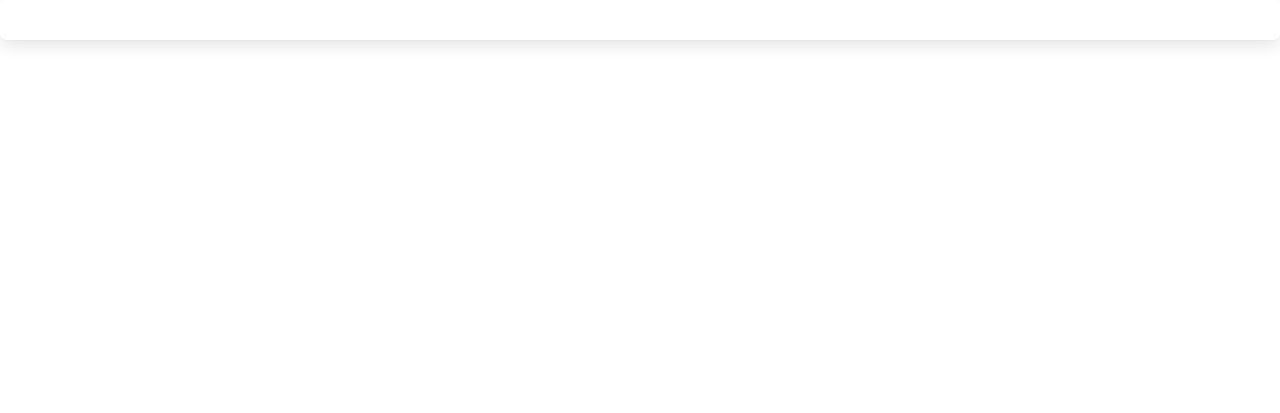
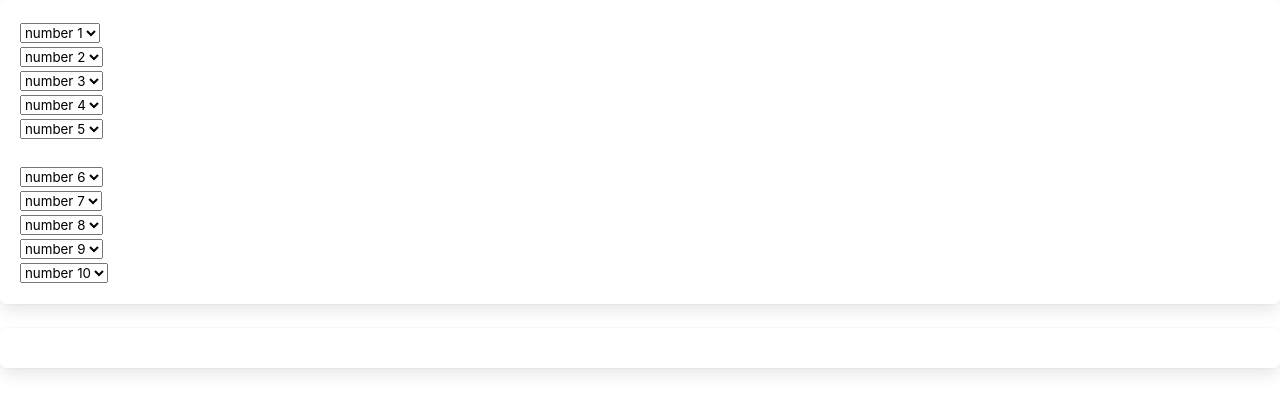
Before and after one commit to koatz55/Group_project_July, a Python web app: template flask_app/templates/dashdord.html in a window 1280 px wide. Shown: the part 48-461 px from the top of the page. Run offline with Jinja, Linux system fonts and the light colour scheme; the template is opened without the code that fills it, so the values that code supplies are empty.

Commit message:
added js

```diff
--- a/flask_app/templates/dashdord.html
+++ b/flask_app/templates/dashdord.html
@@ -16,8 +16,44 @@
     </section>
 
     <div class="box">
+        <!-- <h1>JavaScript Arrays</h1>
+        <h2>The forEach() Method</h2>
+
+        <p>Call a function once for each array element:</p> -->
+
+        <selection id="demo"></selection>
+        <br>
+        <div id="demo2"></div>
+
+
+        <!-- <select id="v">
+            <option>
+                number 1
+            </option>
+        </select> -->
+    </div>
+    <div class="box">
 
     </div>
+        <script>
+            const numbers = [1, 2, 3, 4, 5,];
 
+            let txt = "";
+
+            numbers.forEach(myFunction);
+            document.getElementById("demo").innerHTML = txt
+
+            function myFunction(value, index, array) {
+            txt += "<select><option>"+"number " + value+ "</option></select>" + "<br>";
+            }
+            let txt2 = "";
+            const numbers2= [6, 7, 8, 9, 10];
+            numbers2.forEach(myFunction2);
+            document.getElementById("demo2").innerHTML = txt2
+
+            function myFunction2(value, index, array) {
+            txt2 += "<select><option>"+"number " + value+ "</option></select>" + "<br>";
+            }
+        </script>
 </body>
 </html>
```
